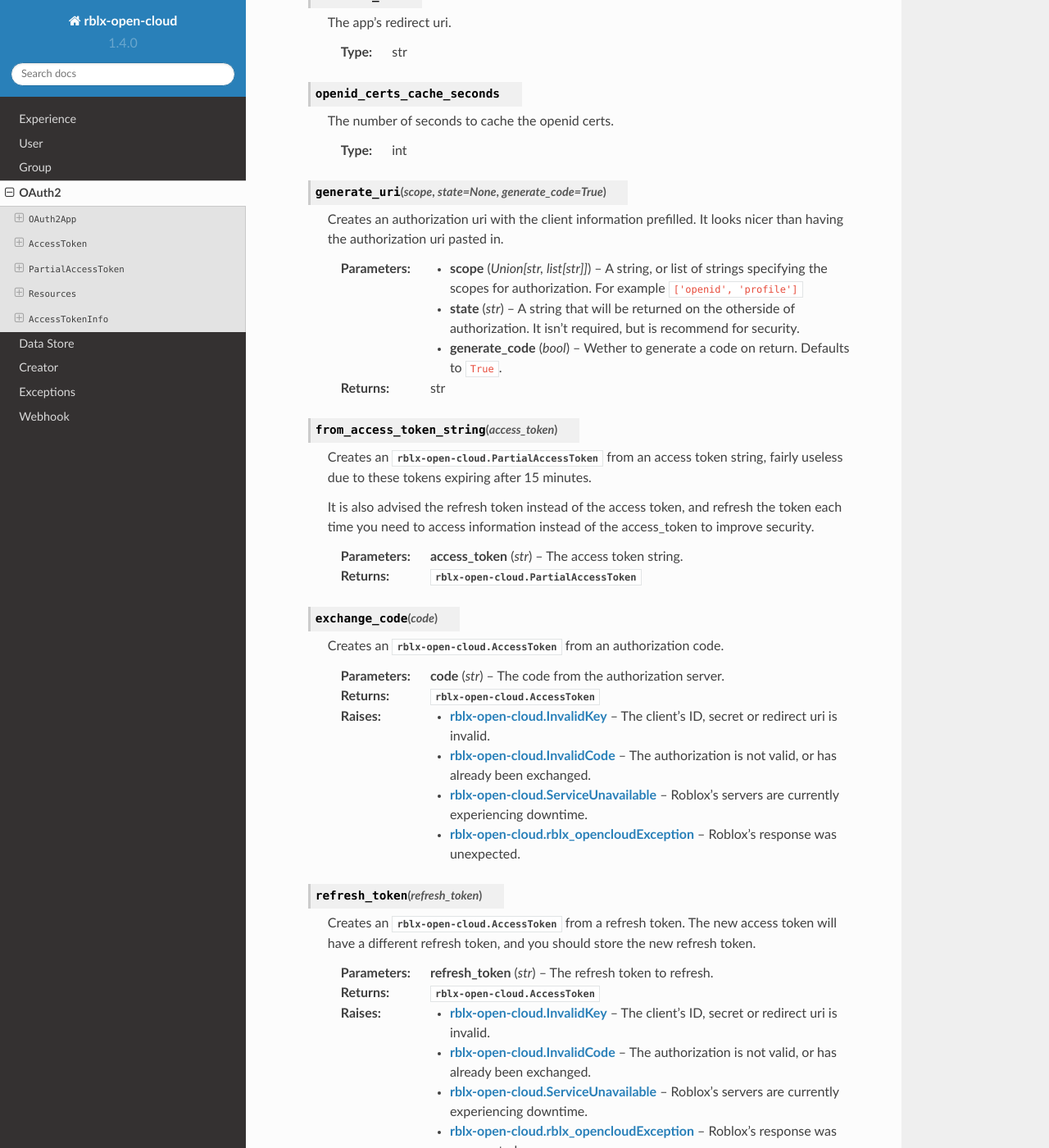
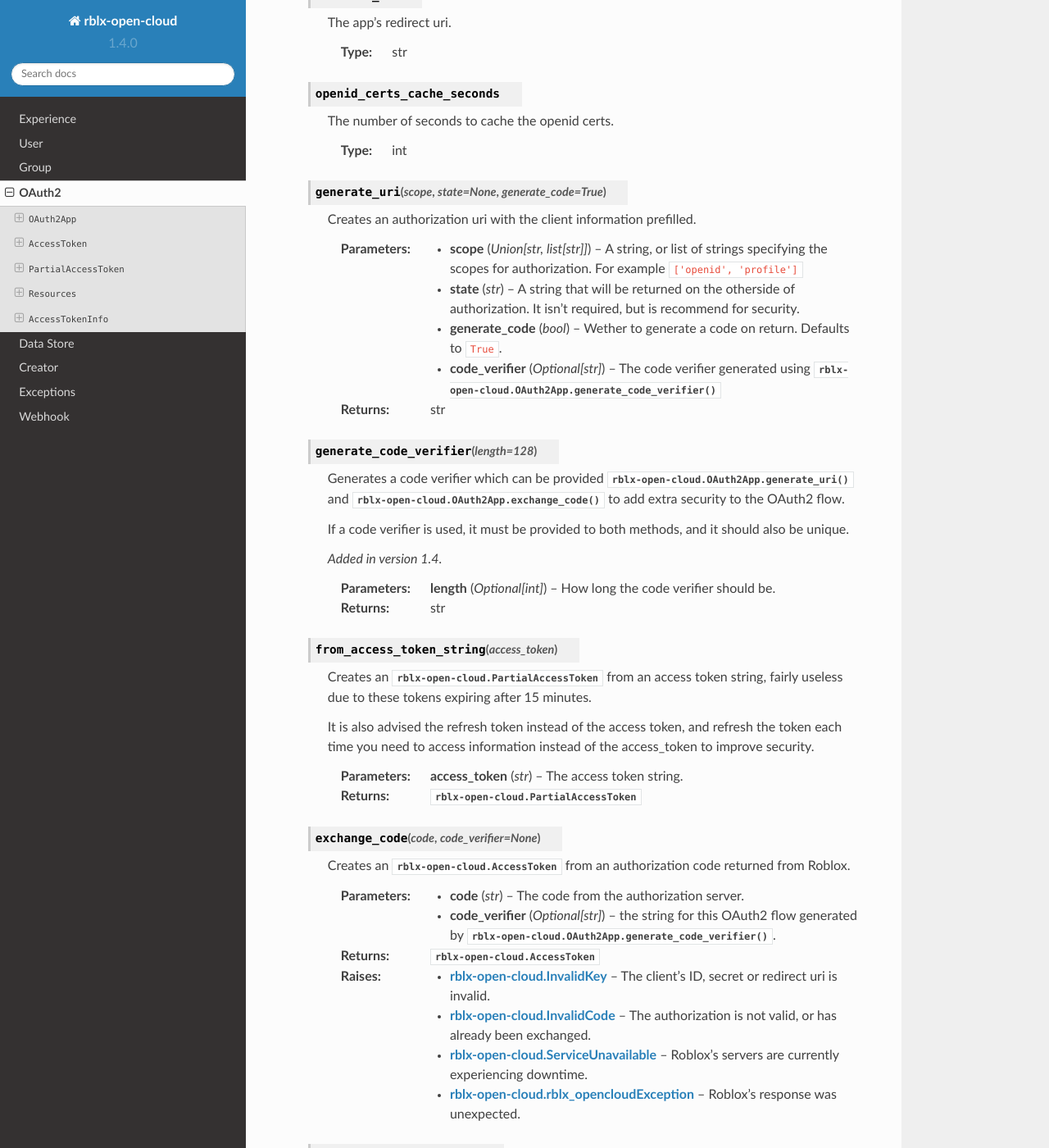
Before and after one commit to treeben77/rblx-open-cloud, a Sphinx documentation site: the page built from docs/source/oauth2.rst, in a window 1280 px wide and 1400 px high, scrolled down 629 px. Shown: the whole window at 82% size. Built offline with Sphinx 7.4.7 and the Read the Docs theme 2.0.0, drawn with Linux system fonts in a browser that asks for light colours; some of the changed text lies outside the part shown.

Commit message:
update oauth2 docs and remove convert_certs_to_keys

```diff
--- a/docs/source/oauth2.rst
+++ b/docs/source/oauth2.rst
@@ -5,95 +5,108 @@ OAuth2
 
 .. class:: OAuth2App(id, secret, redirect_uri, openid_certs_cache_seconds=3600)
 
-   Class for interacting with the API for an OAuth2 app.
+    Represents an OAuth2 app. It is used to exchange codes, refresh tokens, and access the API for authenticated users.
 
-   .. versionadded:: 1.3
+    .. versionadded:: 1.3
 
-   :param int id: The app's client ID.
-   :param str secret: The app's client secret. *this should be kept safe*
-   :param str redirect_uri: The redirect URI that is being used for authorization. If you need to use multiple, you must make seperate :class:`rblx-open-cloud.OAuth2` objects.
-   :param int openid_certs_cache_seconds: The number of seconds to cache the openid certs. This defaults to 1 hour, and you can ignore this if you dont know what it does.
+    :param int id: The app's client ID.
+    :param str secret: The app's client secret.
+    :param str redirect_uri: The redirect URI that is being used for authorization. If you need to use multiple, you must make seperate :class:`rblx-open-cloud.OAuth2` objects.
+    :param int openid_certs_cache_seconds: The number of seconds to cache the openid certs. You can ignore this if you don't know what it does.
 
-   .. attribute:: id
+    .. attribute:: id
 
-      The app's client ID
+        The app's client ID
 
-      :type: int
+        :type: int
 
-   .. attribute:: redirect_uri
+    .. attribute:: redirect_uri
 
-      The app's redirect uri.
+        The app's redirect uri.
 
-      :type: str
+        :type: str
 
-   .. attribute:: openid_certs_cache_seconds
+    .. attribute:: openid_certs_cache_seconds
 
-      The number of seconds to cache the openid certs.
+        The number of seconds to cache the openid certs.
 
-      :type: int
+        :type: int
 
-   .. method:: generate_uri(scope, state=None, generate_code=True)
+    .. method:: generate_uri(scope, state=None, generate_code=True)
 
-         Creates an authorization uri with the client information prefilled. It looks nicer than having the authorization uri pasted in.
+        Creates an authorization uri with the client information prefilled.
 
-         :param Union[str, list[str]] scope: A string, or list of strings specifying the scopes for authorization. For example ``['openid', 'profile']``
-         :param str state: A string that will be returned on the otherside of authorization. It isn't required, but is recommend for security.
-         :param bool generate_code: Wether to generate a code on return. Defaults to ``True``.
+        :param Union[str, list[str]] scope: A string, or list of strings specifying the scopes for authorization. For example ``['openid', 'profile']``
+        :param str state: A string that will be returned on the otherside of authorization. It isn't required, but is recommend for security.
+        :param bool generate_code: Wether to generate a code on return. Defaults to ``True``.
+        :param Optional[str] code_verifier: The code verifier generated using :meth:`rblx-open-cloud.OAuth2App.generate_code_verifier`
 
-         :returns: str
+        :returns: str
 
-   .. method:: from_access_token_string(access_token)
+    .. method:: generate_code_verifier(length=128)
 
-         Creates an :class:`rblx-open-cloud.PartialAccessToken` from an access token string, fairly useless due to these tokens expiring after 15 minutes.
+        Generates a code verifier which can be provided :meth:`rblx-open-cloud.OAuth2App.generate_uri` and :meth:`rblx-open-cloud.OAuth2App.exchange_code` to add extra security to the OAuth2 flow.
 
-         It is also advised the refresh token instead of the access token, and refresh the token each time you need to access information instead of the access_token to improve security.
+        If a code verifier is used, it must be provided to both methods, and it should also be unique.
 
-         :param str access_token: The access token string.
+        .. versionadded:: 1.4
 
-         :returns: :class:`rblx-open-cloud.PartialAccessToken`
+        :param Optional[int] length: How long the code verifier should be.
+        :returns: str
 
-   .. method:: exchange_code(code)
+    .. method:: from_access_token_string(access_token)
 
-         Creates an :class:`rblx-open-cloud.AccessToken` from an authorization code.
+        Creates an :class:`rblx-open-cloud.PartialAccessToken` from an access token string, fairly useless due to these tokens expiring after 15 minutes.
 
-         :param str code: The code from the authorization server.
+        It is also advised the refresh token instead of the access token, and refresh the token each time you need to access information instead of the access_token to improve security.
 
-         :returns: :class:`rblx-open-cloud.AccessToken`
-         :raises rblx-open-cloud.InvalidKey: The client's ID, secret or redirect uri is invalid.
-         :raises rblx-open-cloud.InvalidCode: The authorization is not valid, or has already been exchanged.
-         :raises rblx-open-cloud.ServiceUnavailable: Roblox's servers are currently experiencing downtime.
-         :raises rblx-open-cloud.rblx_opencloudException: Roblox's response was unexpected.
+        :param str access_token: The access token string.
 
-   .. method:: refresh_token(refresh_token)
+        :returns: :class:`rblx-open-cloud.PartialAccessToken`
 
-         Creates an :class:`rblx-open-cloud.AccessToken` from a refresh token. The new access token will have a different refresh token, and you should store the new refresh token.
+    .. method:: exchange_code(code, code_verifier=None)
 
-         :param str refresh_token: The refresh token to refresh.
+        Creates an :class:`rblx-open-cloud.AccessToken` from an authorization code returned from Roblox.
 
-         :returns: :class:`rblx-open-cloud.AccessToken`
-         :raises rblx-open-cloud.InvalidKey: The client's ID, secret or redirect uri is invalid.
-         :raises rblx-open-cloud.InvalidCode: The authorization is not valid, or has already been exchanged.
-         :raises rblx-open-cloud.ServiceUnavailable: Roblox's servers are currently experiencing downtime.
-         :raises rblx-open-cloud.rblx_opencloudException: Roblox's response was unexpected.
+        :param str code: The code from the authorization server.
+        :param Optional[str] code_verifier: the string for this OAuth2 flow generated by :meth:`rblx-open-cloud.OAuth2App.generate_code_verifier`.
 
-   .. method:: revoke_token(token)
+        :returns: :class:`rblx-open-cloud.AccessToken`
+        :raises rblx-open-cloud.InvalidKey: The client's ID, secret or redirect uri is invalid.
+        :raises rblx-open-cloud.InvalidCode: The authorization is not valid, or has already been exchanged.
+        :raises rblx-open-cloud.ServiceUnavailable: Roblox's servers are currently experiencing downtime.
+        :raises rblx-open-cloud.rblx_opencloudException: Roblox's response was unexpected.
 
-         Revokes the authorization for a given access token or refresh token string.
+    .. method:: refresh_token(refresh_token)
 
-         :param str token: The refresh token to refresh.
+        Creates an :class:`rblx-open-cloud.AccessToken` from a refresh token. The new access token will have a different refresh token, and you must store the new refresh token.
 
-         :returns: None
-         :raises rblx-open-cloud.InvalidKey: The client's ID, secret or redirect uri is invalid.
-         :raises rblx-open-cloud.ServiceUnavailable: Roblox's servers are currently experiencing downtime.
-         :raises rblx-open-cloud.rblx_opencloudException: Roblox's response was unexpected.
+        :param str refresh_token: The refresh token to refresh.
 
-         .. warning::
+        :returns: :class:`rblx-open-cloud.AccessToken`
+        :raises rblx-open-cloud.InvalidKey: The client's ID, secret or redirect uri is invalid.
+        :raises rblx-open-cloud.InvalidCode: The authorization is not valid, or has already been exchanged.
+        :raises rblx-open-cloud.ServiceUnavailable: Roblox's servers are currently experiencing downtime.
+        :raises rblx-open-cloud.rblx_opencloudException: Roblox's response was unexpected.
 
-            If the revoking an access token will also revoke it's refresh token, and the same the other way around. Only revoke authorization if you won't need it anymore.
+    .. method:: revoke_token(token)
+
+        Revokes the authorization for a given access token or refresh token string.
+
+        :param str token: The refresh token to refresh.
+
+        :returns: None
+        :raises rblx-open-cloud.InvalidKey: The client's ID, secret or redirect uri is invalid.
+        :raises rblx-open-cloud.ServiceUnavailable: Roblox's servers are currently experiencing downtime.
+        :raises rblx-open-cloud.rblx_opencloudException: Roblox's response was unexpected.
+
+        .. warning::
+
+            Revoking an access token or refresh token will revoke it's token pair. You should only revoke a token when you're completely done with it.
 
 .. class:: AccessToken
 
-    Object that access a user's account.
+    Represents access via OAuth2 consent. It allows access to all resources authorized by the user.
 
     .. warning::
 
@@ -162,9 +175,35 @@ OAuth2
         :raises rblx-open-cloud.InvalidKey: This access token is invalid, expired or has been revoked.
         :raises rblx-open-cloud.rblx_opencloudException: Roblox's response was unexpected.
 
+    .. method:: revoke(token)
+
+        Shortcut to revoke the access token.
+
+        :returns: None
+        :raises rblx-open-cloud.InvalidKey: The client's ID, secret or redirect uri is invalid.
+        :raises rblx-open-cloud.ServiceUnavailable: Roblox's servers are currently experiencing downtime.
+        :raises rblx-open-cloud.rblx_opencloudException: Roblox's response was unexpected.
+
+        .. warning::
+
+            Revoking am access token will revoke it's refresh token pair. You should only revoke a token when you're completely done with it.
+
+    .. method:: revoke_refresh_token(token)
+
+        Shortcut to revoke the refresh token.
+
+        :returns: None
+        :raises rblx-open-cloud.InvalidKey: The client's ID, secret or redirect uri is invalid.
+        :raises rblx-open-cloud.ServiceUnavailable: Roblox's servers are currently experiencing downtime.
+        :raises rblx-open-cloud.rblx_opencloudException: Roblox's response was unexpected.
+
+        .. warning::
+
+            Revoking a refresh token will revoke it's access token pair. You should only revoke a token when you're completely done with it.
+
 .. class:: PartialAccessToken
 
-    A partial access token, only returned when converted from a string using :meth:`OAuth2App.from_access_token_string`.
+    Represents a partial access via OAuth2 consent. It allows access to all resources authorized by the user, but not other information like the refresh token.
 
     .. warning::
 
@@ -209,9 +248,22 @@ OAuth2
         :raises rblx-open-cloud.InvalidKey: This access token is invalid, expired or has been revoked.
         :raises rblx-open-cloud.rblx_opencloudException: Roblox's response was unexpected.
 
+    .. method:: revoke(token)
+
+        Shortcut to revoke the access token.
+
+        :returns: None
+        :raises rblx-open-cloud.InvalidKey: The client's ID, secret or redirect uri is invalid.
+        :raises rblx-open-cloud.ServiceUnavailable: Roblox's servers are currently experiencing downtime.
+        :raises rblx-open-cloud.rblx_opencloudException: Roblox's response was unexpected.
+
+        .. warning::
+
+            Revoking am access token will revoke it's refresh token pair. You should only revoke a token when you're completely done with it.
+
 .. class:: Resources
 
-    Object that contains all the authorized objects.
+    Object that contains all the authorized objects users, groups, and experiences.
 
     .. warning::
 
```
Also changed, not shown: other parts of docs/source/oauth2.rst (+10 -10 lines), 1 other file.
